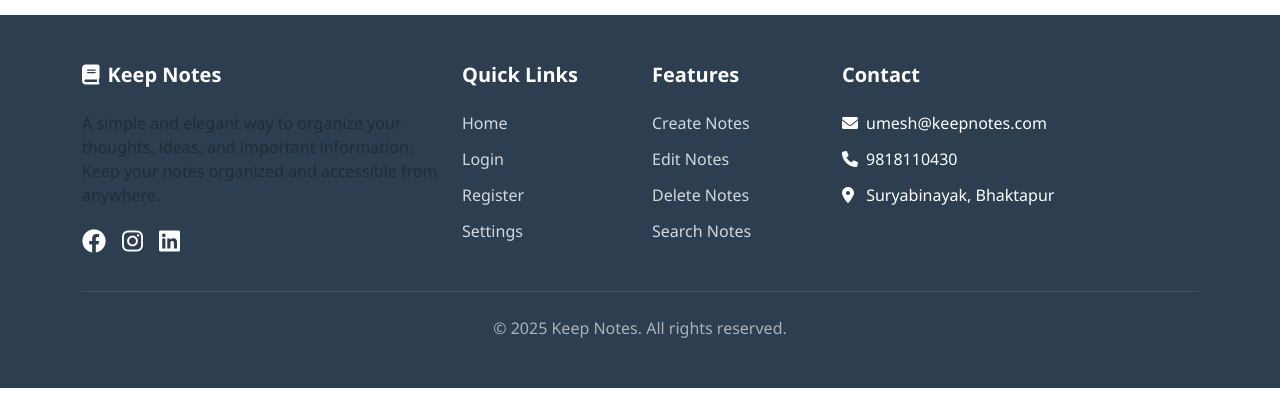
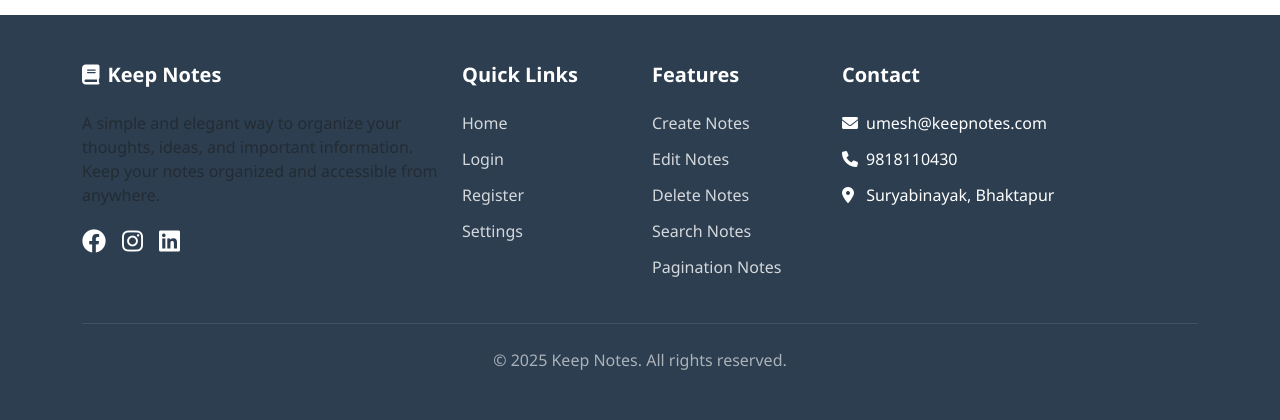
Before and after one commit to UmeshBabu7/Keep-Notes, a Django app: page /home/ in a window 1280 px wide. Shown: the part 498-918 px from the top of the page. Before the commit the page ends 886 px from the top, so only its background shows below. Run offline with Django 5.2, Linux system fonts and the light colour scheme; a user stored in the database is signed in; data comes from the database, SQL or seed files in the repository; both versions use the stored data as it was after the commit.

Commit message:
final update

```diff
--- a/keepproject/notes/urls.py
+++ b/keepproject/notes/urls.py
@@ -12,6 +12,6 @@ urlpatterns = [
     path('logout/', auth_views.LogoutView.as_view(template_name='loggedout.html'), name='logout'),
     path('register/', views.register, name='register'),
     path('settings/', views.settings, name='settings'),
-    path('update/<int:note_id>/', views.update, name='update'),
-    path('delete/<int:note_id>/', views.delete, name='delete'),
+    path('update/<int:id>/', views.update, name='update'),
+    path('delete/<int:id>/', views.delete, name='delete'),
 ]
--- a/keepproject/templates/base.html
+++ b/keepproject/templates/base.html
@@ -213,6 +213,7 @@
                         <li><a href="#">Edit Notes</a></li>
                         <li><a href="#">Delete Notes</a></li>
                         <li><a href="#">Search Notes</a></li>
+                        <li><a href="#">Pagination Notes</a></li>
                     </ul>
                 </div>
                 <div class="col-lg-4 col-md-4">
--- a/keepproject/templates/home.html
+++ b/keepproject/templates/home.html
@@ -35,7 +35,7 @@
                     <a href="{% url 'notes:update' note.id %}" class="btn btn-outline-primary btn-sm">
                         <i class="fas fa-edit me-1"></i>Edit
                     </a>
-                    <a href="{% url 'notes:delete' note.id %}" class="btn btn-outline-danger btn-sm">
+                    <a href="{% url 'notes:delete' note.id %}" class="btn btn-outline-danger btn-sm" onclick="return confirm('Are you sure you want to delete this note?')">
                         <i class="fas fa-trash-alt me-1"></i>Delete
                     </a>
                 </div>
```
Also changed, not shown: keepproject/db.sqlite3.
